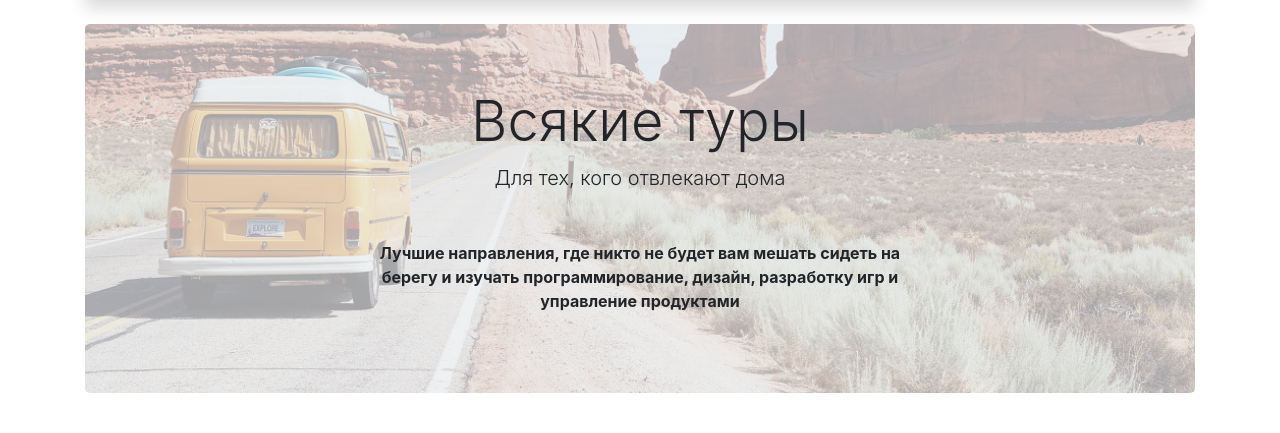
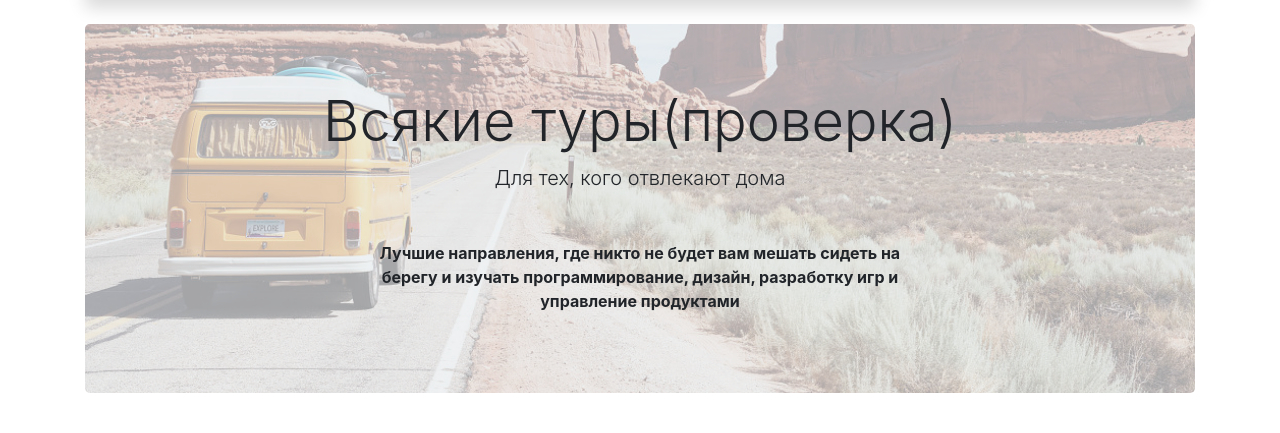
Before and after one commit to Andrew-Tyurin/stepik_tours_django, a Django app: page / in a window 1280 px wide. Shown: the part 72-505 px from the top of the page. Run offline with Django 5.2, Linux system fonts and the light colour scheme; some libraries are stand-ins or nearby versions.

Commit message:
проверка на восстановление после (случайного)удаления репозитория

```diff
--- a/tours/templates/tours/index.html
+++ b/tours/templates/tours/index.html
@@ -8,7 +8,7 @@
         <section class="bg-custom jumbotron mt-4"
                  style="background-image: url({% static 'tours/img/slide_1.png' %})">
             <div class="text-center font-weight-bold">
-                <h1 class="display-4">Всякие туры</h1>
+                <h1 class="display-4">Всякие туры(проверка)</h1>
                 <p class="lead">{{ subtitle }}</p>
                 <p class="mt-5 w-50 mx-auto">{{ description }}</p>
             </div>
```
